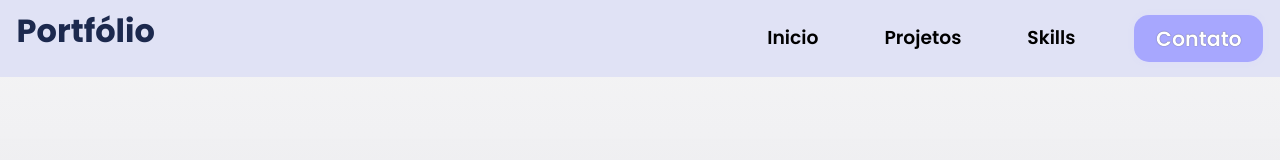
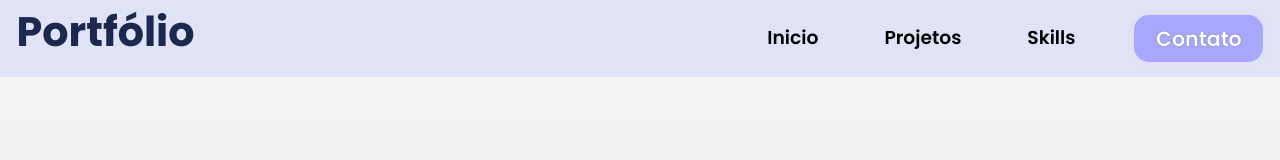
Before and after one commit to SantV7/personal_portifolio, a React (Vite) app: page / in a window 1280 px wide. Shown: the top 160 px of the page. Built offline with nearby package versions, Linux system fonts and the light colour scheme; some icons are missing.

Commit message:
Today is it

```diff
--- a/src/components/header/Header.jsx
+++ b/src/components/header/Header.jsx
@@ -7,9 +7,7 @@ import '../../style/header/btnIcons.css'
 import BtnContact from "./navbar/BtnContact";
 
 const Header = () => {
-
-
-    const [ showMenu, setShowMenu] = useState(true)
+    const [showMenu, setShowMenu] = useState(true)
 
     const closeClickLink = () => {
         return  setShowMenu(!showMenu)
@@ -19,14 +17,12 @@ const Header = () => {
         alert('Ainda estou preparando essa parte, espere mais um pouco por favor.\nAss by: Vinícius')
     }
 
-
     return(
         <>
          <header id="main-header">
             <div className="logo">
                 <h1>Portfólio</h1>
             </div>
-
 
         { showMenu
           ? ('')
--- a/src/style/header/header.css
+++ b/src/style/header/header.css
@@ -12,7 +12,7 @@
 }
 
 #main-header > .logo {
-    font-size: clamp(17.65px, 18px, 19.6);
+    font-size: clamp(19px, 2vw, 20.6px);
     color: rgb(28, 41, 78);
     margin-bottom: 14.5px;
     z-index: 1002;
@@ -92,6 +92,7 @@
 
 
 @media screen and (min-width: 768px) {
+
     #main-header > #menubar {
         display: none;
     }
```
